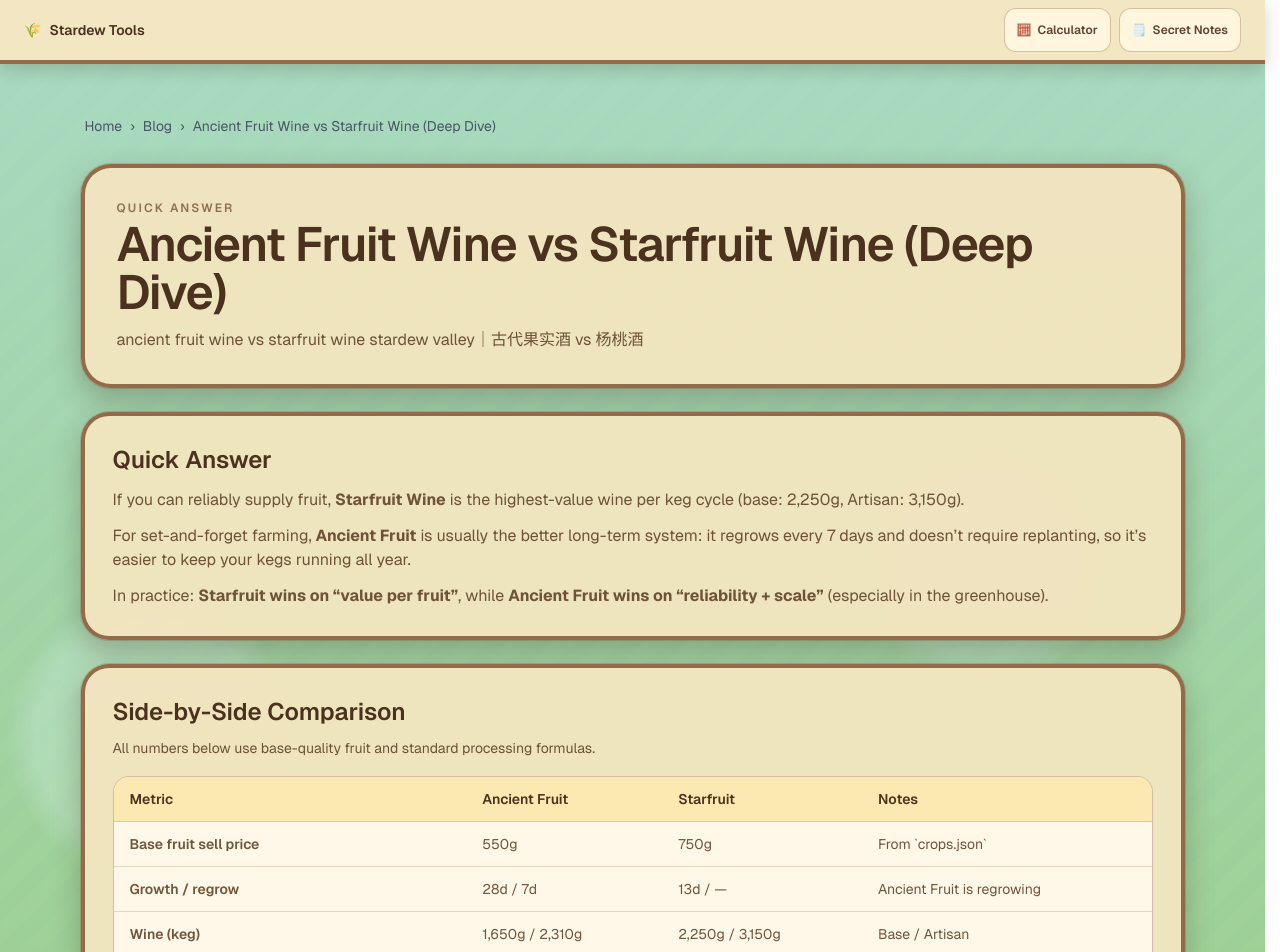
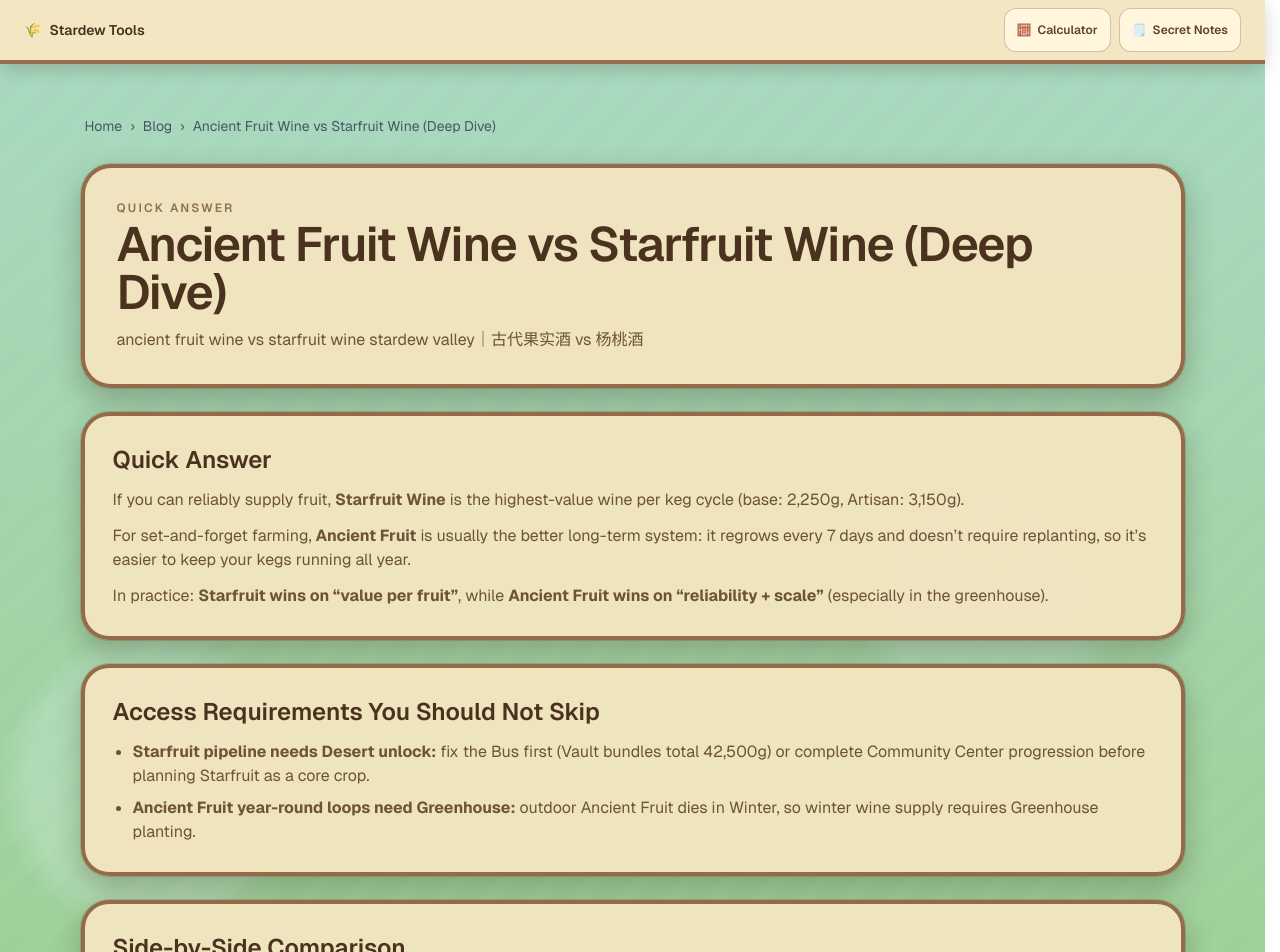
Before and after one commit to yuzhoudabaozhayujiamigou-cloud/stardew-tools, a Next.js app in the folder stardew-tools/: page /blog/ancient-fruit-wine-vs-starfruit-wine in a window 1280 px wide. Shown: the top 952 px of the page. Built offline with nearby package versions, Linux system fonts and the light colour scheme.

Commit message:
feat(content): add unlock requirement warnings for key crop guides

```diff
--- a/stardew-tools/src/app/blog/ancient-fruit-vs-starfruit/page.tsx
+++ b/stardew-tools/src/app/blog/ancient-fruit-vs-starfruit/page.tsx
@@ -128,6 +128,20 @@ export default function AncientFruitVsStarfruitPage() {
           </header>
 
           <section className={CARD}>
+            <h2 className={H2}>Before You Commit: Unlock Requirements</h2>
+            <ul className="mt-4 list-disc space-y-2 pl-5 text-sm leading-6 text-[#5f4228]/90 sm:text-base">
+              <li>
+                <strong>Starfruit needs Desert access:</strong> you must unlock the Bus (Vault bundles total
+                42,500g) or finish Community Center route progress before consistent Starfruit runs.
+              </li>
+              <li>
+                <strong>Ancient Fruit needs Greenhouse for winter continuity:</strong> outdoor Ancient Fruit dies in
+                Winter, so year-round weekly harvest loops require Greenhouse tiles.
+              </li>
+            </ul>
+          </section>
+
+          <section className={CARD}>
             <h2 className={H2}>TL;DR: The simplest rule</h2>
             <p className={P}>
               If you want the easiest long-term loop (especially in the greenhouse), pick <strong>Ancient Fruit</strong>.
--- a/stardew-tools/src/app/blog/ancient-fruit-wine-vs-starfruit-wine/page.tsx
+++ b/stardew-tools/src/app/blog/ancient-fruit-wine-vs-starfruit-wine/page.tsx
@@ -198,6 +198,22 @@ export default function AncientFruitWineVsStarfruitWinePage() {
                 (especially in the greenhouse).
               </p>
             </div>
+          </section>
+
+          <section className="rounded-[28px] border-4 border-[#7c4d2e]/80 bg-[#f3e5bf]/95 p-5 shadow-[0_12px_28px_rgba(56,41,23,0.28)] ring-1 ring-yellow-900/20 sm:p-7">
+            <h2 className="text-xl font-semibold text-[#4a321e] sm:text-2xl">
+              Access Requirements You Should Not Skip
+            </h2>
+            <ul className="mt-3 list-disc space-y-2 pl-5 text-sm leading-6 text-[#5f4228]/90 sm:text-base">
+              <li>
+                <strong>Starfruit pipeline needs Desert unlock:</strong> fix the Bus first (Vault bundles total
+                42,500g) or complete Community Center progression before planning Starfruit as a core crop.
+              </li>
+              <li>
+                <strong>Ancient Fruit year-round loops need Greenhouse:</strong> outdoor Ancient Fruit dies in Winter,
+                so winter wine supply requires Greenhouse planting.
+              </li>
+            </ul>
           </section>
 
           <section className="rounded-[28px] border-4 border-[#7c4d2e]/80 bg-[#f3e5bf]/95 p-5 shadow-[0_12px_28px_rgba(56,41,23,0.28)] ring-1 ring-yellow-900/20 sm:p-7">
--- a/stardew-tools/src/app/blog/stardew-valley-profit-guide-2026/page.tsx
+++ b/stardew-tools/src/app/blog/stardew-valley-profit-guide-2026/page.tsx
@@ -113,6 +113,24 @@ export default function StardewValleyProfitGuide2026Page() {
               <strong> stardew valley best crops 2026</strong>
             </p>
           </header>
+
+          <section className={CARD_CLASS}>
+            <h2 className="text-xl font-semibold text-[#4a321e] sm:text-2xl">Critical Unlock Warnings</h2>
+            <ul className="mt-3 list-disc space-y-2 pl-5 text-sm leading-6 text-[#5c4033]/90 sm:text-base">
+              <li>
+                <strong>Starfruit requires Desert access:</strong> unlock the Bus first (Vault bundles total 42,500g)
+                or complete Community Center progression before treating Starfruit as core summer income.
+              </li>
+              <li>
+                <strong>Ancient Fruit needs Greenhouse for winter output:</strong> outdoor plants die in Winter, so
+                year-round production depends on Greenhouse tiles.
+              </li>
+              <li>
+                <strong>Strawberry seeds are Egg Festival only:</strong> buy on Spring 13, otherwise you miss the main
+                Year 1 Strawberry timing window.
+              </li>
+            </ul>
+          </section>
 
           <section className={CARD_CLASS}>
             <h2 className="text-xl font-semibold text-[#4a321e] sm:text-2xl">Best Crops by Season (Quick Links)</h2>
--- a/stardew-tools/src/app/blog/year-1-spring-crops-profit-guide/page.tsx
+++ b/stardew-tools/src/app/blog/year-1-spring-crops-profit-guide/page.tsx
@@ -121,6 +121,14 @@ export default function Year1SpringCropsProfitGuidePage() {
               <strong>daily profit stardew</strong>
             </p>
           </header>
+
+          <section className="rounded-[28px] border-4 border-[#7c4d2e]/80 bg-[#f3e5bf]/95 p-5 shadow-[0_12px_28px_rgba(56,41,23,0.28)] ring-1 ring-yellow-900/20 sm:p-7">
+            <h2 className="text-xl font-semibold text-[#4a321e] sm:text-2xl">Strawberry Timing Warning (Year 1)</h2>
+            <p className="mt-3 text-sm leading-6 text-[#5f4228]/90 sm:text-base">
+              <strong>Strawberry Seeds are only sold on Spring 13 at the Egg Festival.</strong> In Year 1 this creates
+              a narrow planting window, so treat Strawberry as a mid-Spring spike rather than a full-season default.
+            </p>
+          </section>
 
           <section className="rounded-[28px] border-4 border-[#7c4d2e]/80 bg-[#f3e5bf]/95 p-5 shadow-[0_12px_28px_rgba(56,41,23,0.28)] ring-1 ring-yellow-900/20 sm:p-7">
             <h2 className="text-xl font-semibold text-[#4a321e] sm:text-2xl">Start Here: 3 Constraints</h2>
```
